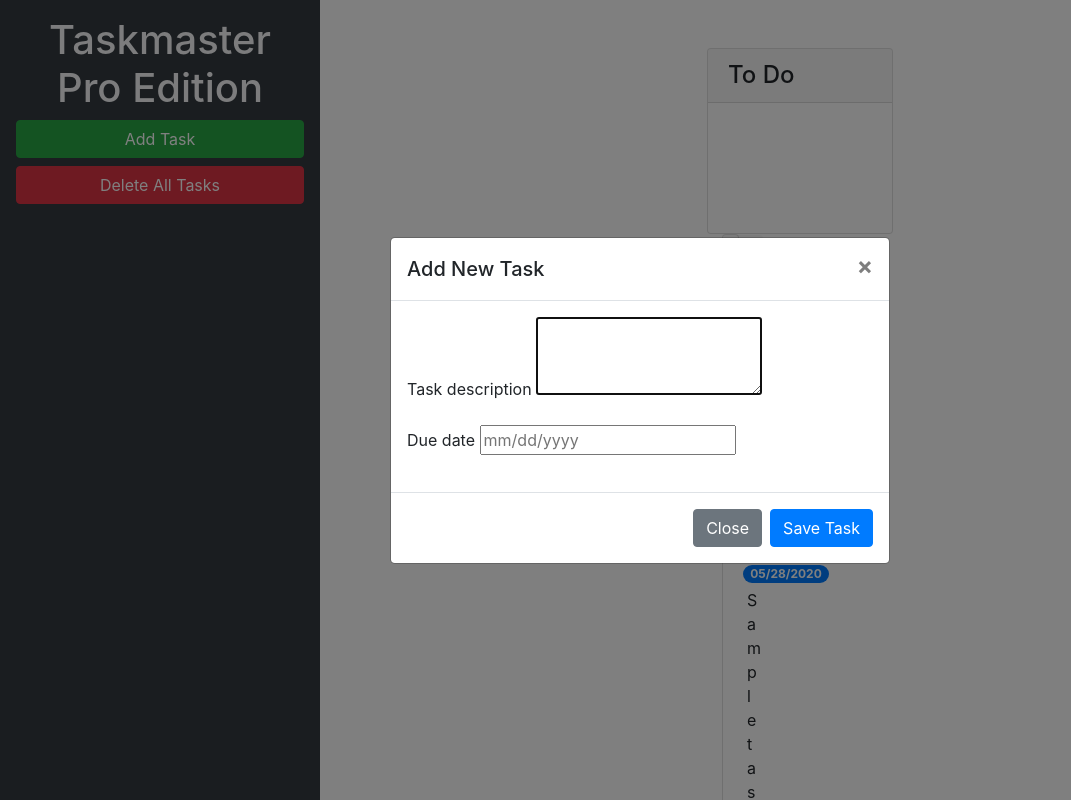
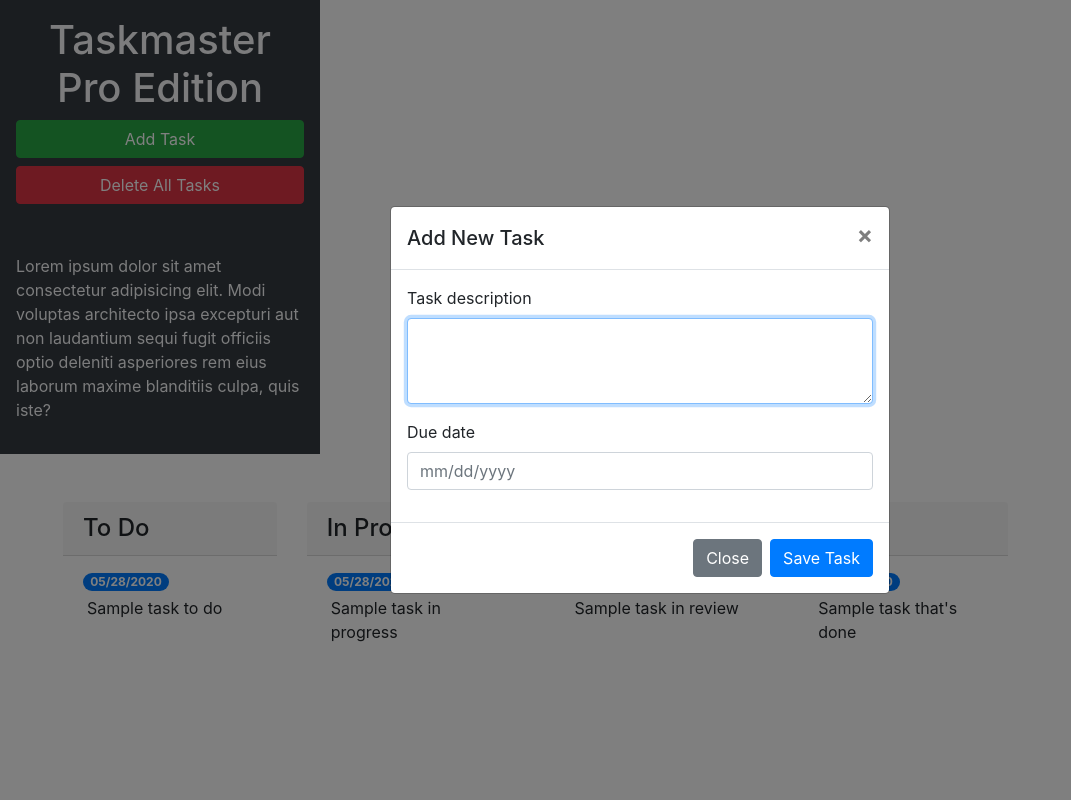
Before and after one commit to joshacross/taskmaster-pro, a plain HTML site: page index.html in a window 1280 px wide. Both pictures are taken after a click on the button "Add Task". Shown: the top 800 px of the page, without its empty margins (0-1071 px from the left). Drawn offline with nearby package versions, Linux system fonts and the light colour scheme.

Commit message:
added bootstrap to task columns and form modal

```diff
--- a/index.html
+++ b/index.html
@@ -36,62 +36,54 @@
           quis iste?
         </p>
       </header>
-      <main class="col-12 col-lg-9">
+      <main>
         <div class="m-5 row justify-content-around">
           <!-- todo start -->
           <div class="col-12 col-md-6 col-xl-3 mb-3">
-            <div class="card">
             <h4 class="card-header">To Do</h4>
-              <ul id="list-toDo" class="list-group list-group-flush"></ul>
+            <ul id="list-toDo" class="list-group list-group-flush">
+              <li class="list-group-item">
+                <span class="badge badge-primary badge-pill">05/28/2020</span>
+                <p class="m-1">Sample task to do</p>
+              </li>
+            </ul>
           </div>
           <!-- todo end -->
           <!-- in progress start -->
           <div class="col-12 col-md-6 col-xl-3 mb-3">
-              <div class="card">
             <h4 class="card-header">In Progress</h4>
-                <ul id="list-toDo" class="list-group list-group-flush">
+            <ul id="list-inProgress" class="list-group list-group-flush">
               <li class="list-group-item">
-                    <span class="badge badge-primary badge-pill"
-                      >05/28/2020</span
-                    >
+                <span class="badge badge-primary badge-pill">05/28/2020</span>
                 <p class="m-1">Sample task in progress</p>
               </li>
             </ul>
           </div>
-            </div>
           <!-- in progress end -->
           <!-- in review start -->
           <div class="col-12 col-md-6 col-xl-3 mb-3">
-              <div class="card">
             <h4 class="card-header">In Review</h4>
             <ul id="list-inReview" class="list-group list-group-flush">
               <li class="list-group-item">
-                    <span class="badge badge-primary badge-pill"
-                      >05/28/2020</span
-                    >
+                <span class="badge badge-primary badge-pill">05/28/2020</span>
                 <p class="m-1">Sample task in review</p>
               </li>
             </ul>
           </div>
-            </div>
           <!-- in review end -->
           <!-- done start -->
           <div class="col-12 col-md-6 col-xl-3 mb-3">
-              <div class="card">
             <h4 class="card-header">Done</h4>
             <ul id="list-done" class="list-group list-group-flush">
               <li class="list-group-item">
-                    <span class="badge badge-primary badge-pill"
-                      >05/28/2020</span
-                    >
+                <span class="badge badge-primary badge-pill">05/28/2020</span>
                 <p class="m-1">Sample task that's done</p>
               </li>
             </ul>
           </div>
-            </div>
           <!-- done end -->
         </div>
-        </div>
+        <!-- in progress end -->
       </main>
     </div>
 
@@ -121,7 +113,11 @@
             <form>
               <div class="form-group">
                 <label for="modalTaskDescription">Task description</label>
-                <textarea id="modalTaskDescription" rows="3"></textarea>
+                <textarea
+                  id="modalTaskDescription"
+                  rows="3"
+                  class="form-control"
+                ></textarea>
               </div>
               <div class="form-group">
                 <label for="modalDueDate">Due date</label>
@@ -130,6 +126,7 @@
                   id="modalDueDate"
                   placeholder="mm/dd/yyyy"
                   autocomplete="off"
+                  class="form-control"
                 />
               </div>
             </form>
```
Lines whose indentation alone changed are shown as unchanged.
